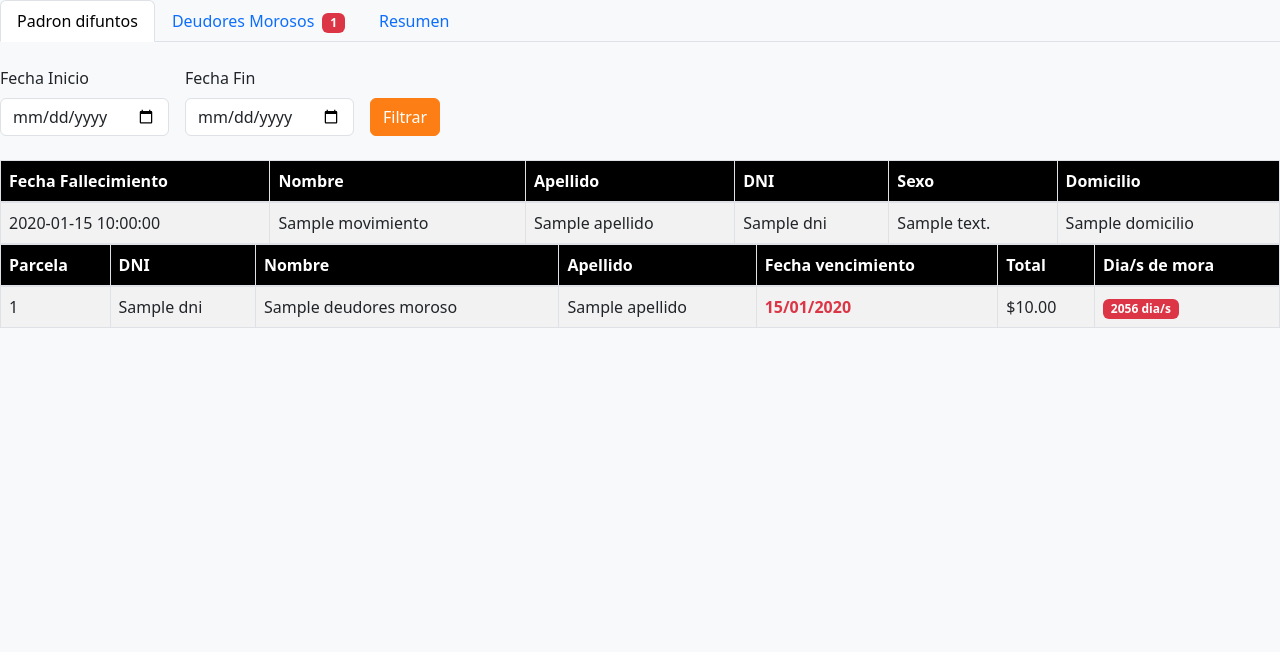
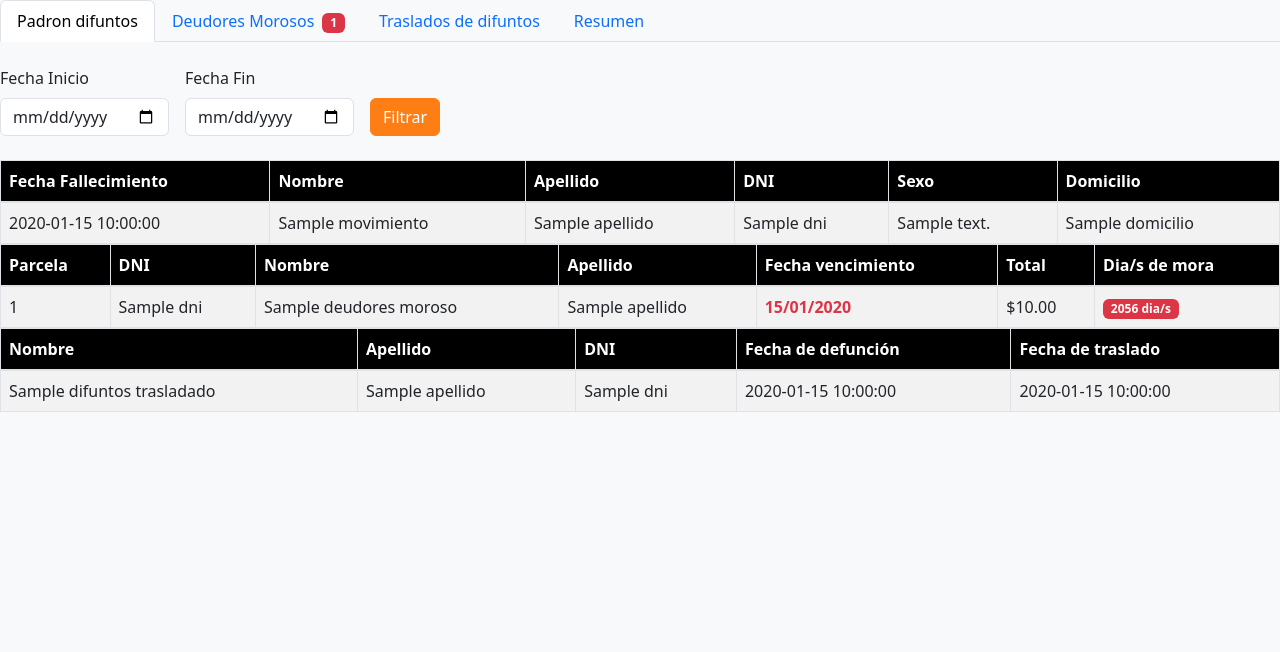
Before and after one commit to MSCB-Sistemas/cementerio, a PHP site: template mvc_cementerio/app/views/pages/estadisticas.php in a window 1280 px wide. Shown: the top 652 px of the page. Run offline with PHP 8.4, Linux system fonts and the light colour scheme; the template is opened without the code that fills it: most values are stand-ins (such as "Sample title", 1, 10 or a date in 2020); some libraries are stand-ins or nearby versions.

Commit message:
agregada tabla de traslados a las listas

```diff
--- a/mvc_cementerio/app/views/pages/estadisticas.php
+++ b/mvc_cementerio/app/views/pages/estadisticas.php
@@ -16,6 +16,9 @@ $filtrar = isset($_GET['filtrar']);
                     <span class="badge bg-danger ms-1"><?= $datos['total_morosos'] ?></span>
                 <?php endif?>
             </button>
+        </li>
+        <li class="nav-item">
+            <button class="nav-link" id="traslados-tab" data-bs-toggle="tab" data-bs-target="#traslados" type="button" role="tab">Traslados de difuntos</button>
         </li>
         <li class="nav-item">
             <button class="nav-link" id="resumen-tab" data-bs-toggle="tab" data-bs-target="#resumen" type="button" role="tab">Resumen</button>
@@ -131,6 +134,38 @@ $filtrar = isset($_GET['filtrar']);
         <?php endif; ?>
     </div>
 
+    <!-- Pestania de traslados -->
+     <div class="tab-pane fade show active" id="traslados" role="tabpanel">
+        <?php if (!empty($datos['difuntos_trasladados'])): ?>
+            <table class="table table-bordered table-striped">
+                <thead class="th a">
+                    <tr>
+                    <th><?= generarOrdenLink('Nombre', 'Nombre', $datos) ?></th>
+                    <th><?= generarOrdenLink('Apellido', 'Apellido', $datos) ?></th>
+                    <th><?= generarOrdenLink('DNI', 'DNI', $datos) ?></th>
+                    <th><?= generarOrdenLink('Fecha defunción', 'Fecha de defunción', $datos) ?></th>
+                    <th><?= generarOrdenLink('Fecha traslado', 'Fecha de traslado', $datos) ?></th>
+                    </tr>
+                </thead>
+                <tbody>
+                    <?php foreach ($datos['difuntos_trasladados'] as $difunto_trasladado): ?>
+                        <tr>
+                        <td><?= htmlspecialchars($difunto_trasladado['nombre']) ?></td>
+                            <td><?= htmlspecialchars($difunto_trasladado['apellido']) ?></td>
+                            <td><?= htmlspecialchars($difunto_trasladado['dni']) ?></td>
+                            <td><?= htmlspecialchars($difunto_trasladado['fecha_fallecimiento']) ?></td>
+                            <td><?= htmlspecialchars($difunto_trasladado['fecha_retiro']) ?></td>
+                        </tr>
+                    <?php endforeach; ?>
+                </tbody>
+            </table>
+        <?php else: ?>
+            <div class="text-center py-4">
+                <i class="fas fa-check-circle text-success fa-3x mb-3"></i>
+                <p class="text-muted">No hay difuntos trasladados</p>
+            </div>
+        <?php endif; ?>
+    </div>
     <!-- Pestania de resumen -->
     <div class="tab-pane fade" id="resumen" role="tabpanel">
         <div class="alert alert-info">
```
Also changed, not shown: mvc_cementerio/app/controllers/EstadisticasController.php (+7 -2 lines), mvc_cementerio/app/models/EstadisticasModel.php (+19 -0 lines).
